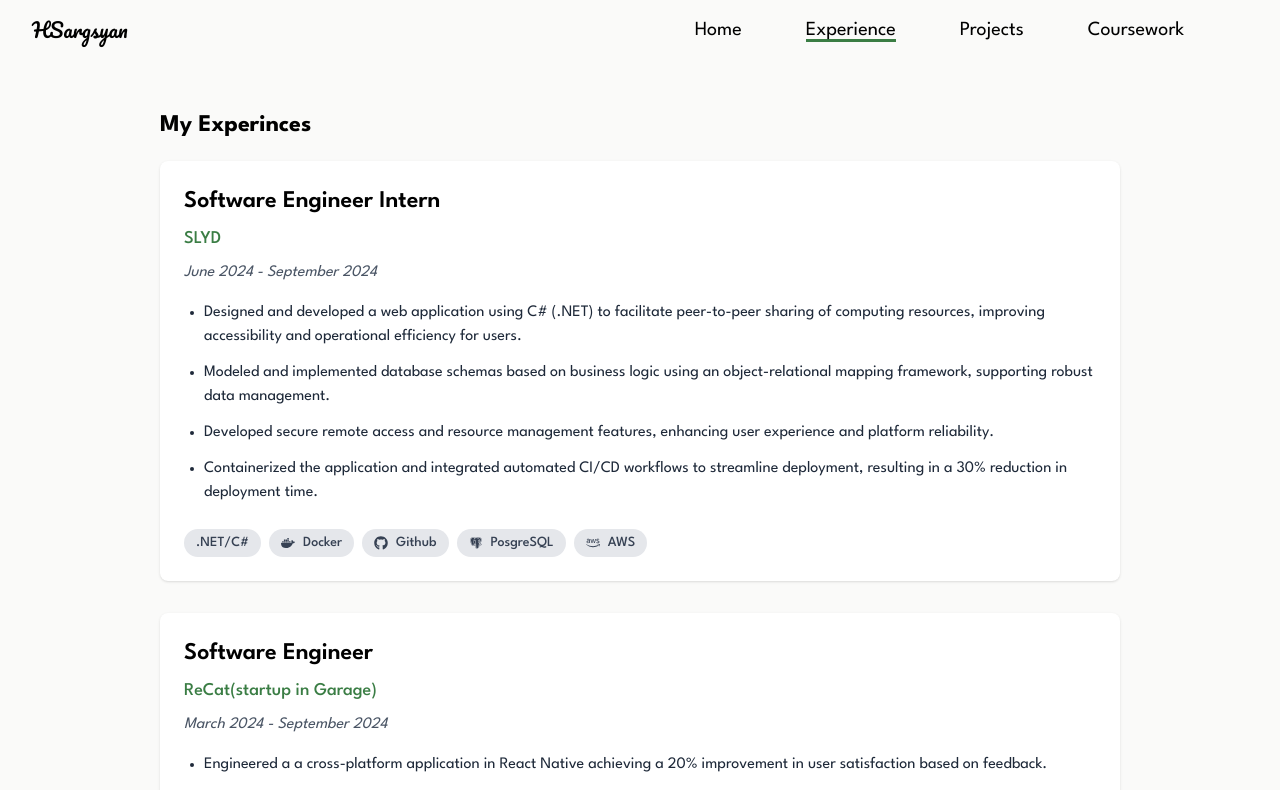
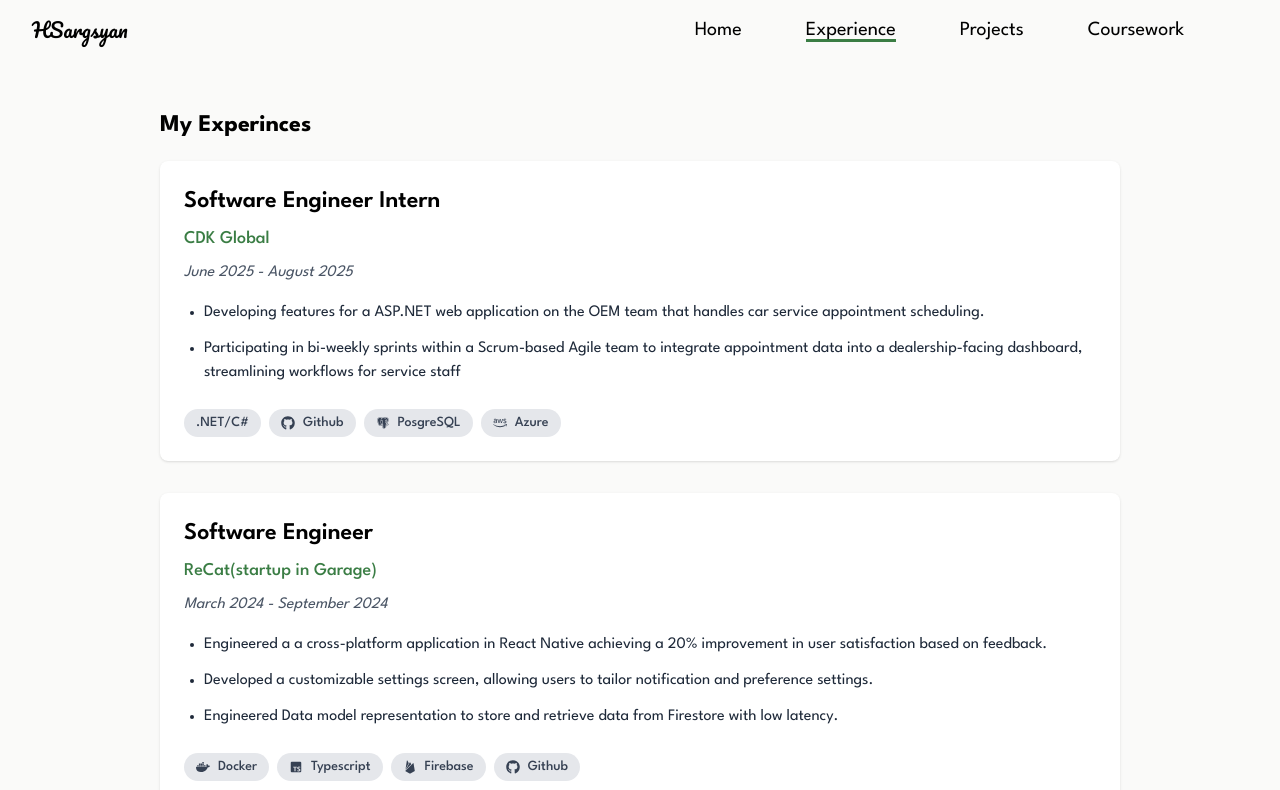
Before and after one commit to HarutSargsyan/harutsargsyan.github.io, a React (Vite) app: page /experience in a window 1280 px wide. Shown: the top 790 px of the page. Built offline with nearby package versions, Linux system fonts and the light colour scheme.

Commit message:
new experience added

```diff
--- a/src/assets/data.tsx
+++ b/src/assets/data.tsx
@@ -24,21 +24,18 @@
 
 export const experiences: Experience[] = [
   {
-    company: "SLYD",
+    company: "CDK Global",
     title: "Software Engineer Intern",
-    dates: "June 2024 - September 2024",
+    dates: "June 2025 - August 2025",
     bulletList: [
-      "Designed and developed a web application using C# (.NET) to facilitate peer-to-peer sharing of computing resources, improving accessibility and operational efficiency for users.",
-      "Modeled and implemented database schemas based on business logic using an object-relational mapping framework, supporting robust data management.",
-      "Developed secure remote access and resource management features, enhancing user experience and platform reliability.",
-      "Containerized the application and integrated automated CI/CD workflows to streamline deployment, resulting in a 30% reduction in deployment time.",
+      "Developing features for a ASP.NET web application on the OEM team that handles car service appointment scheduling.",
+      "Participating in bi-weekly sprints within a Scrum-based Agile team to integrate appointment data into a dealership-facing dashboard, streamlining workflows for service staff",
     ],
     skills: [
       <IconText text=".NET/C#" />,
-      <IconText icon={<IoLogoDocker />} text="Docker" />,
       <IconText icon={<FaGithub />} text="Github" />,
       <IconText icon={<BiLogoPostgresql />} text="PosgreSQL" />,
-      <IconText icon={<FaAws />} text="AWS" />,
+      <IconText icon={<FaAws />} text="Azure" />,
     ],
   },
   {
@@ -84,6 +81,16 @@
 
 export const projects: Project[] = [
   {
+    title: "GroceryScout",
+    desc: "GroceryScout makes it easy to track and compare grocery prices across stores to save money on your shopping.",
+    img: "/grocery.png",
+    stack: [
+      <IconText icon={<IoLogoReact />} text="React" />,
+      <IconText icon={<IoLogoFirebase />} text="Firebase" />,
+    ],
+    link: "https://food-price-tracker-gamma.vercel.app",
+  },
+  {
     title: "LeFinance",
     desc: "LeFinance is a simplistic stock portfolio app. It uses Firebase for authenticating users and multiple AWS services for sending newsletter and databaser services It helps users keep track of the stocks and run simplictic Meta Prophet model on the stock price to predict future price.",
     img: "/stocks.png",
```
Also changed, not shown: public/grocery.png (added).
